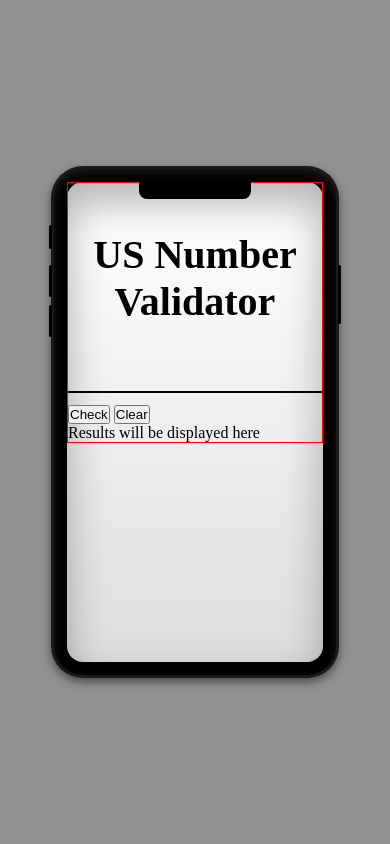
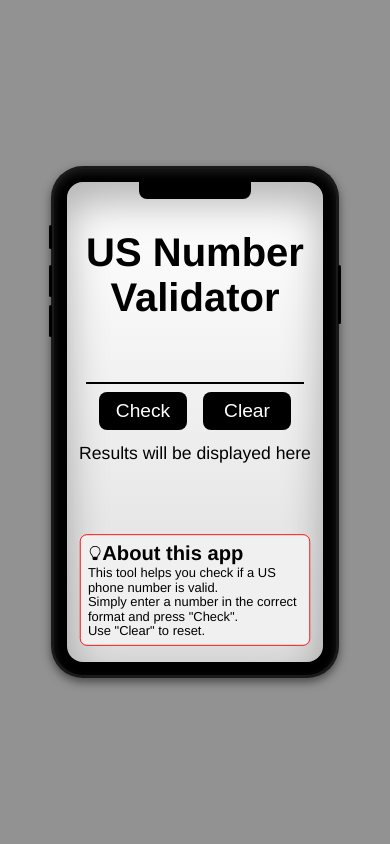
Before and after one commit to Premisterio/Mini-projects, a PHP site: page / in a window 390 px wide. Run offline with PHP 8.4, Linux system fonts and the light colour scheme.

Commit message:
Updated styles + added info box
Changes:
- Added new styles for app input/buttons
- Added info box below the app within the "phone-monitor"

```diff
--- a/javaScript/numberValidator/index.html
+++ b/javaScript/numberValidator/index.html
@@ -12,13 +12,29 @@
         <div class="phone-outline">
             <div class="phone-lip"></div>
             <div class="phone-monitor">
+
                 <div class="app">
                     <h1>US Number Validator</h1>
                     <input id="user-input" type="number">
-                    <button id="check-btn">Check</button>
-                    <button id="clear-btn">Clear</button>
+                    <div class="button-container">
+                        <button  id="check-btn">Check</button>
+                        <button id="clear-btn">Clear</button>
+                    </div>
                     <p id="results-div">Results will be displayed here</p>
                 </div>
+
+                <div class="info-box">
+                    <h3><svg xmlns="http://www.w3.org/2000/svg" width="16" height="16" fill="currentColor" class="bi bi-lightbulb" viewBox="0 0 16 16">
+                        <path d="M2 6a6 6 0 1 1 10.174 4.31c-.203.196-.359.4-.453.619l-.762 1.769A.5.5 0 0 1 10.5 13a.5.5 0 0 1 0 1 .5.5 0 0 1 0 1l-.224.447a1 1 0 0 1-.894.553H6.618a1 1 0 0 1-.894-.553L5.5 15a.5.5 0 0 1 0-1 .5.5 0 0 1 0-1 .5.5 0 0 1-.46-.302l-.761-1.77a2 2 0 0 0-.453-.618A5.98 5.98 0 0 1 2 6m6-5a5 5 0 0 0-3.479 8.592c.263.254.514.564.676.941L5.83 12h4.342l.632-1.467c.162-.377.413-.687.676-.941A5 5 0 0 0 8 1"/>
+                      </svg>About this app</h3>
+                    <p class="info-text">
+                        This tool helps you check if a US phone number is valid.
+                        <br>
+                        Simply enter a number in the correct format and press "Check". <br>
+                        Use "Clear" to reset.
+                    </p>
+                </div>
+
             </div>
             <div class="side-button-top"></div>
             <div class="side-button-middle"></div>
--- a/javaScript/numberValidator/styles.css
+++ b/javaScript/numberValidator/styles.css
@@ -18,8 +18,13 @@ body {
   display: flex;
   justify-content: center;
   align-items: center;
+  font-family: Helvetica, sans-serif;
   height: 100vh;
   background-color: rgb(146, 146, 146);
+}
+
+.main {
+  transform: scale(1);
 }
 
 /* Phone container */
@@ -111,27 +116,89 @@ body {
 }
 
 /* App inside the mockup */
-.app {
-  border: 1px solid red;
-}
-
-/* Title */
 h1 {
   text-align: center;
   margin-top: 3rem;
-  margin-bottom: 1.5rem;
+  margin-bottom: 1rem;
   color: var(--black);
   font-size: 2.5rem;
 }
 
 #user-input {
   padding: 0.75rem;
-  margin-bottom: 0.75rem;
-  width: 100%;
+  margin: 0 auto;
+  display: block;
+  width: 85%;
   border: none;
   border-bottom: 2px solid var(--black);
   background: transparent;
-  color: var(--black);
   outline: none;
-  font-size: 1rem;
+  font-size: 1.2rem;
 }
+
+.button-container {
+  display: flex;
+  justify-content: center;
+  gap: 1rem;
+  margin-top: 0.5rem;
+}
+
+button {
+  padding: 0.5rem 1rem;
+  font-size: 1.2rem;
+  width: 5.5rem;
+  text-align: center;
+  border-radius: 0.5rem;
+  border: none;
+  background-color: black;
+  color: white;
+}
+
+button:hover {
+  background-color: #333;
+}
+
+button:active {
+  background-color: #666;
+}
+
+#results-div {
+  margin-top: 0.8rem;
+  text-align: center;
+  font-size: 1.1rem;
+}
+
+.info-box {
+  transform: scale(0.9);
+  margin-top: 4rem;
+  padding: 0.5rem;
+  background-color: #f0f0f0;
+  border-radius: 0.5rem;
+  border: 1px solid red;
+}
+
+h3 {
+  font-size: 1.4rem;
+}
+
+.info-text {
+  font-size: 0.9rem;
+}
+
+/* Hide element */
+.hidden {
+  display: none;
+}
+
+/* Removes the arrows on the side of the input: Chrome, Safari, Edge, Opera */
+input[type="number"]::-webkit-inner-spin-button,
+input[type="number"]::-webkit-outer-spin-button {
+  -webkit-appearance: none;
+  margin: 0;
+}
+
+/* Firefox specific*/
+input[type="number"] {
+  -moz-appearance: textfield;
+  appearance: textfield;
+}
```
